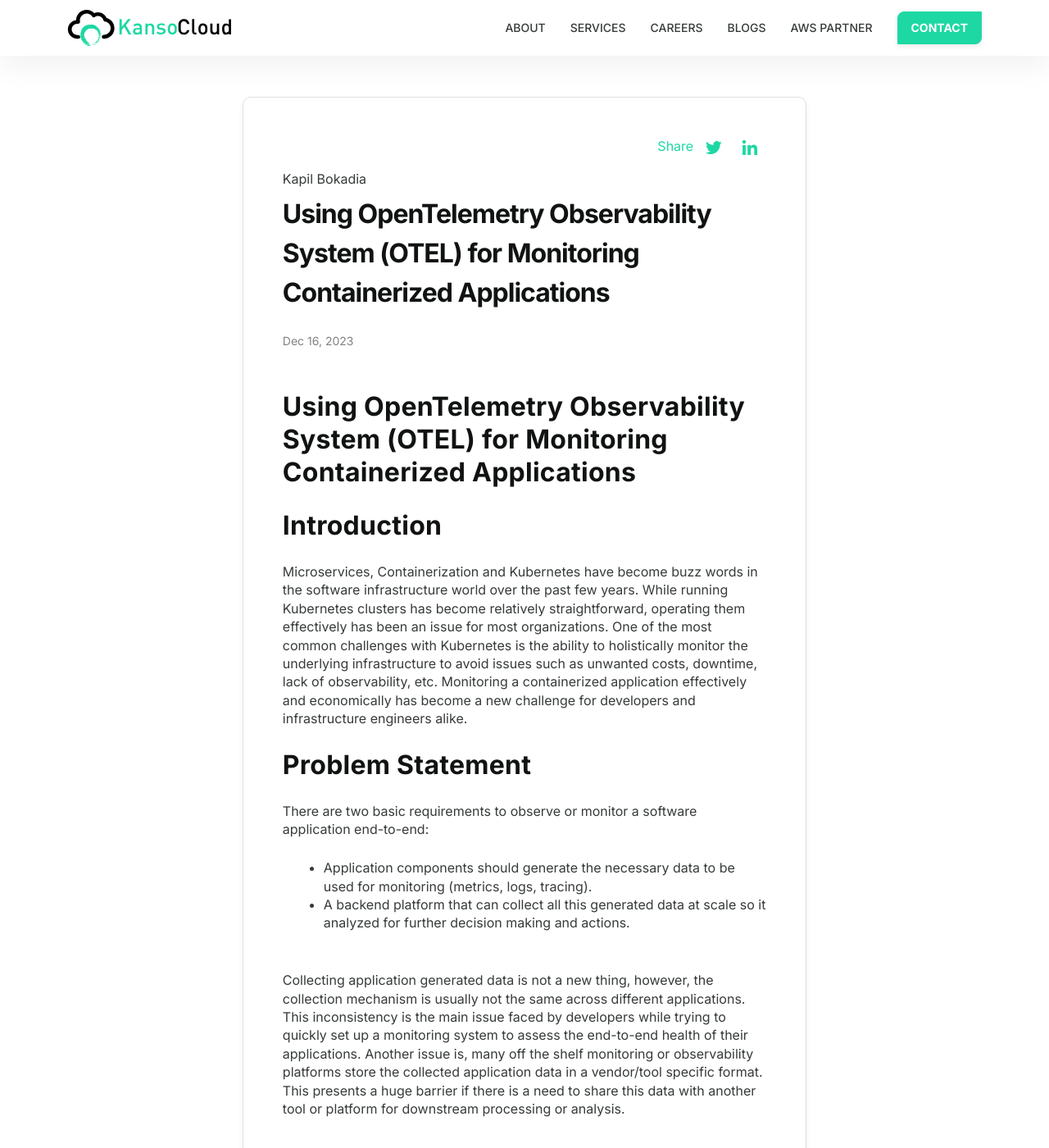
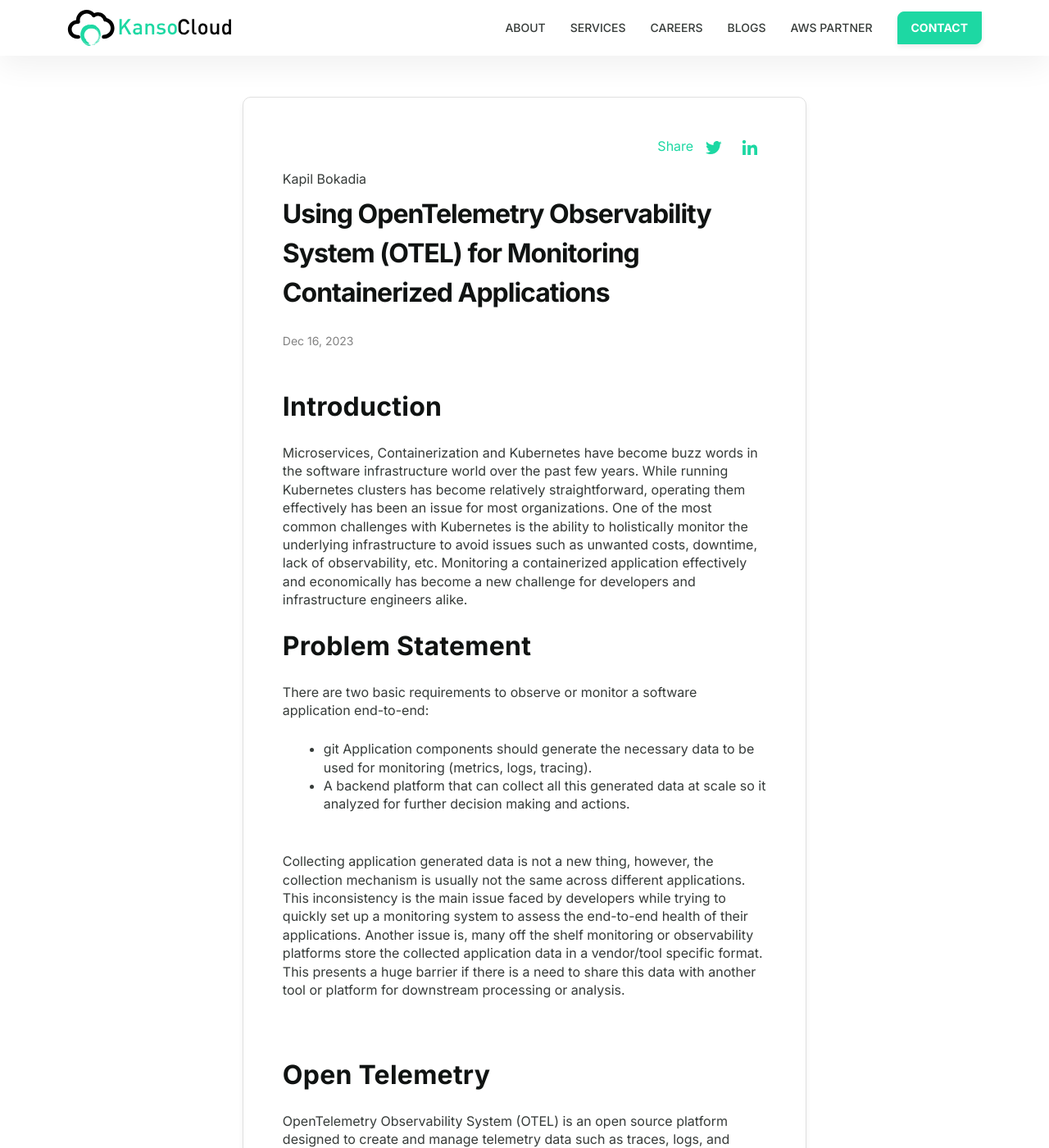
Before and after one commit to KansoCloud/kansocloud.github.io, a Jekyll site: the page built from _posts/2023-12-16-Using-OpenTelemetry-Observability-System-(OTEL)-for-Monitoring-Containerized-Applications.md, in a window 1280 px wide and 1400 px high. Shown: the whole window at 82% size. Built offline with Jekyll 4.4.1, drawn with Linux system fonts in a browser that asks for light colours.

Commit message:
removed intro heading git push

```diff
--- a/_posts/2023-12-16-Using-OpenTelemetry-Observability-System-(OTEL)-for-Monitoring-Containerized-Applications.md
+++ b/_posts/2023-12-16-Using-OpenTelemetry-Observability-System-(OTEL)-for-Monitoring-Containerized-Applications.md
@@ -6,8 +6,6 @@ categories: Using OpenTelemetry Observability System (OTEL) for Monitoring Conta
 picture: "../images/Observability System (OTEL)/otel-diagram.svg"
 writer: "Kapil Bokadia"
 ---
-
-## **Using OpenTelemetry Observability System (OTEL) for Monitoring Containerized Applications**
 
 ## **Introduction**
 
@@ -18,7 +16,7 @@ Microservices, Containerization and Kubernetes have become buzz words in the sof
 There are two basic requirements to observe or monitor a software application end-to-end:
 
 <ul>
-    <li>
+    <li>git
         Application components should generate the necessary data to be used for monitoring (metrics, logs, tracing).
     </li>
     <li>
```
